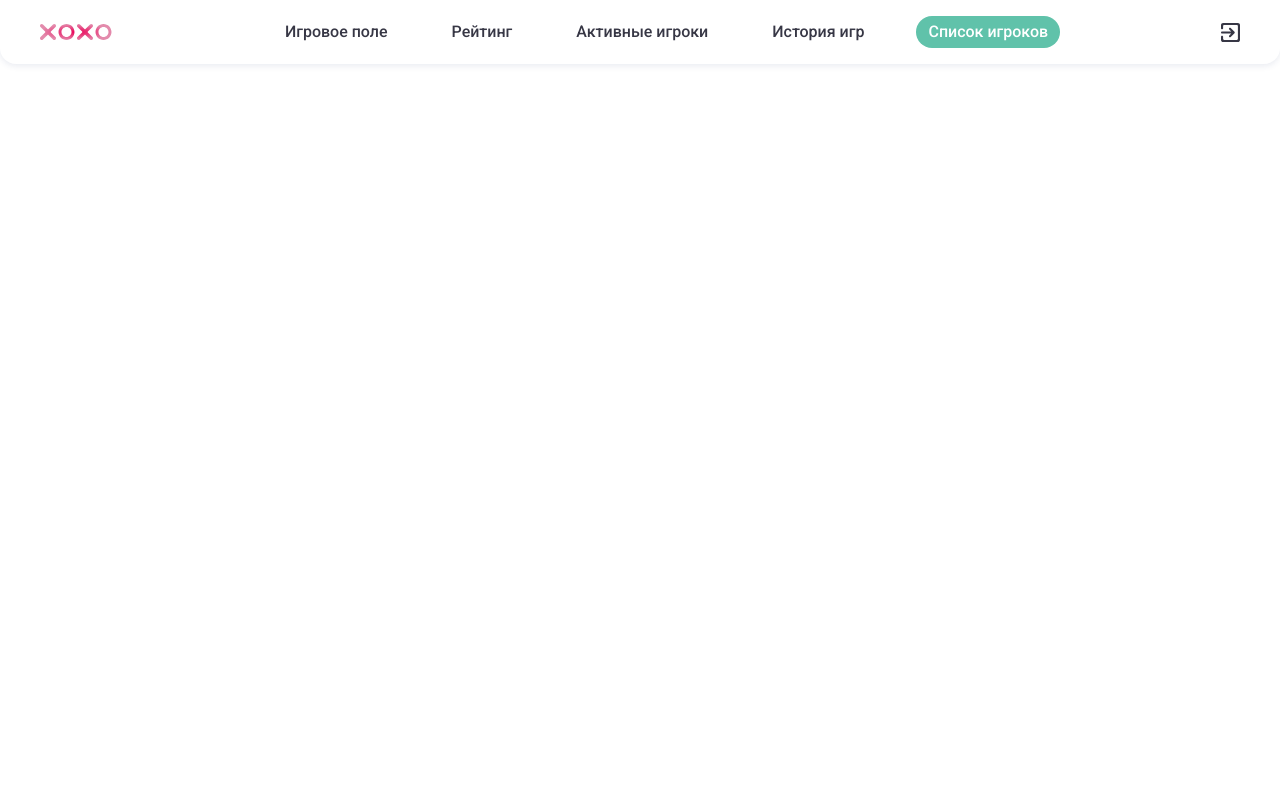
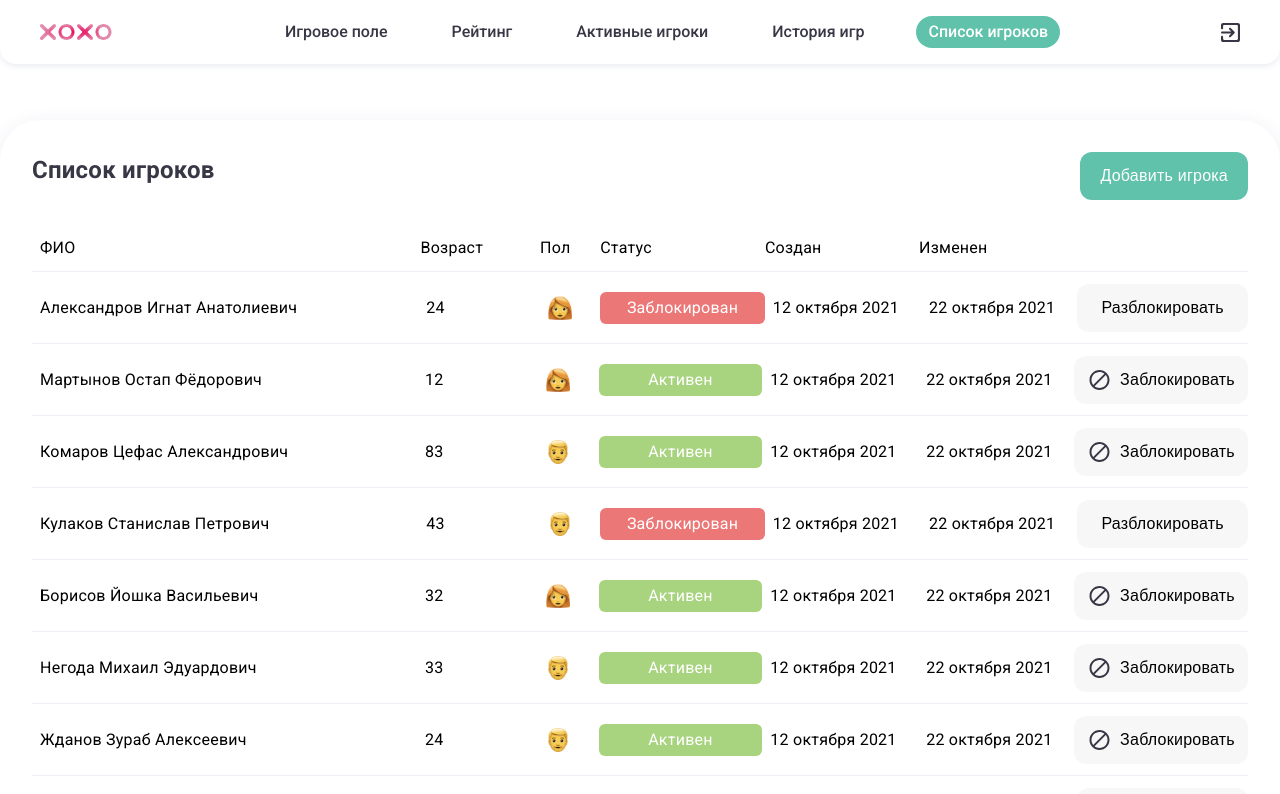
Before and after one commit to Danil20340/Tic-Tac-Toe-frontend, a React (Vite) app: page /players in a window 1280 px wide. Shown: the top 794 px of the page. Built offline with nearby package versions, Linux system fonts and the light colour scheme.

Commit message:
Add players page

```diff
--- a/src/pages/players/index.tsx
+++ b/src/pages/players/index.tsx
@@ -1,7 +1,71 @@
-import React from 'react'
+import React, { useState } from 'react'
+import block from '../../assets/block.svg'
+import woman from '../../assets/woman.svg'
+import man from '../../assets/man.svg'
+import close from '../../assets/close.svg'
+import { Container } from '../../components/container'
+import { Text } from '../../components/text'
+import { Button } from '../../components/button'
+import { Row } from '../../components/row'
+import { Cell } from '../../components/cell'
+import { Status } from '../../components/status'
+import { AddPlayerModal } from '../../components/add-player-modal'
+import { ModalTemplate } from '../../components/modal-template'
 
 export const Players = () => {
+  const [AddPlayerActive, setAddPlayerActive] = useState(false)
+
+  const playerList = [
+    { FIO: 'Александров Игнат Анатолиевич', age: "24", gender: "woman", state: "blocked", generated: "12 октября 2021", changed: "22 октября 2021", blocked_changed: "unlock" },
+    { FIO: 'Мартынов Остап Фёдорович', age: "12", gender: "woman", state: "active", generated: "12 октября 2021", changed: "22 октября 2021", blocked_changed: "block" },
+    { FIO: 'Комаров Цефас Александрович', age: "83", gender: "man", state: "active", generated: "12 октября 2021", changed: "22 октября 2021", blocked_changed: "block" },
+    { FIO: 'Кулаков Станислав Петрович', age: "43", gender: "man", state: "blocked", generated: "12 октября 2021", changed: "22 октября 2021", blocked_changed: "unlock" },
+    { FIO: 'Борисов Йошка Васильевич', age: "32", gender: "woman", state: "active", generated: "12 октября 2021", changed: "22 октября 2021", blocked_changed: "block" },
+    { FIO: 'Негода Михаил Эдуардович', age: "33", gender: "man", state: "active", generated: "12 октября 2021", changed: "22 октября 2021", blocked_changed: "block" },
+    { FIO: 'Жданов Зураб Алексеевич', age: "24", gender: "man", state: "active", generated: "12 октября 2021", changed: "22 октября 2021", blocked_changed: "block" },
+    { FIO: 'Бобров Фёдор Викторович', age: "19", gender: "man", state: "blocked", generated: "12 октября 2021", changed: "22 октября 2021", blocked_changed: "unlock" },
+    { FIO: 'Александров Игнат Анатолиевич', age: "21", gender: "woman", state: "active", generated: "12 октября 2021", changed: "22 октября 2021", blocked_changed: "block" },
+    { FIO: 'Многогрешный Павел Виталиевич', age: "24", gender: "man", state: "blocked", generated: "12 октября 2021", changed: "22 октября 2021", blocked_changed: "unlock" }
+  ]
+
   return (
-    <div>Users</div>
+    <>
+      <Container style={{ maxWidth: '1416px' }} className="rating-players">
+        <Container style={{ justifyContent: 'space-between' }}>
+          <Text style={{ fontWeight: 700, fontSize: "24px", lineHeight: '36px' }}>Список игроков</Text>
+          <Button onClick={() => setAddPlayerActive(true)}>Добавить игрока</Button>
+        </Container>
+        <Container style={{ flexDirection: "column", alignItems: 'flex-start' }}>
+          <Row>
+            <Cell style={{ width: '380px' }}>ФИО</Cell>
+            <Cell>Возраст</Cell>
+            <Cell style={{ width: '46px' }}>Пол</Cell>
+            <Cell style={{ width: '155px' }}>Статус</Cell>
+            <Cell style={{ width: '144px' }}>Создан</Cell>
+            <Cell style={{ width: '144px' }} >Изменен</Cell>
+            <Cell style={{ width: '174px' }}></Cell>
+          </Row>
+          {playerList.map(item =>
+            <Row style={{ alignItems: 'center', height: '64px' }}>
+              <Cell style={{ width: "380px" }}>{item.FIO}</Cell>
+              <Cell>{item.age}</Cell>
+              {item.gender === "woman" ? <Cell style={{ width: '46px' }}><img src={woman} alt="" />
+              </Cell> : <Cell style={{ width: '46px' }}><img src={man} alt="" /></Cell>}
+              {item.state === "blocked" ? <Status style={{ width: '144px' }} status='isBlock' /> :
+                <Status style={{ width: '144px' }} status='isActive' />}
+              <Cell style={{ width: '144px' }}>{item.generated}</Cell>
+              <Cell style={{ width: '144px' }}>{item.changed}</Cell>
+              {item.blocked_changed === "unlock" ? <Button style={{ width: '174px' }} backgroundColor="#F7F7F7" >Разблокировать</Button> :
+                <Button style={{ width: '174px' }} backgroundColor="#F7F7F7"><img src={block} alt="" /> Заблокировать</Button>}
+            </Row>
+          )}
+        </Container>
+      </Container>
+
+      <ModalTemplate active={AddPlayerActive}>
+        <div style={{ display: 'flex', justifyContent: 'end' }} onClick={() => setAddPlayerActive(false)}><img src={close} alt="" /></div>
+        <AddPlayerModal />
+      </ModalTemplate>
+    </>
   )
 }
```
